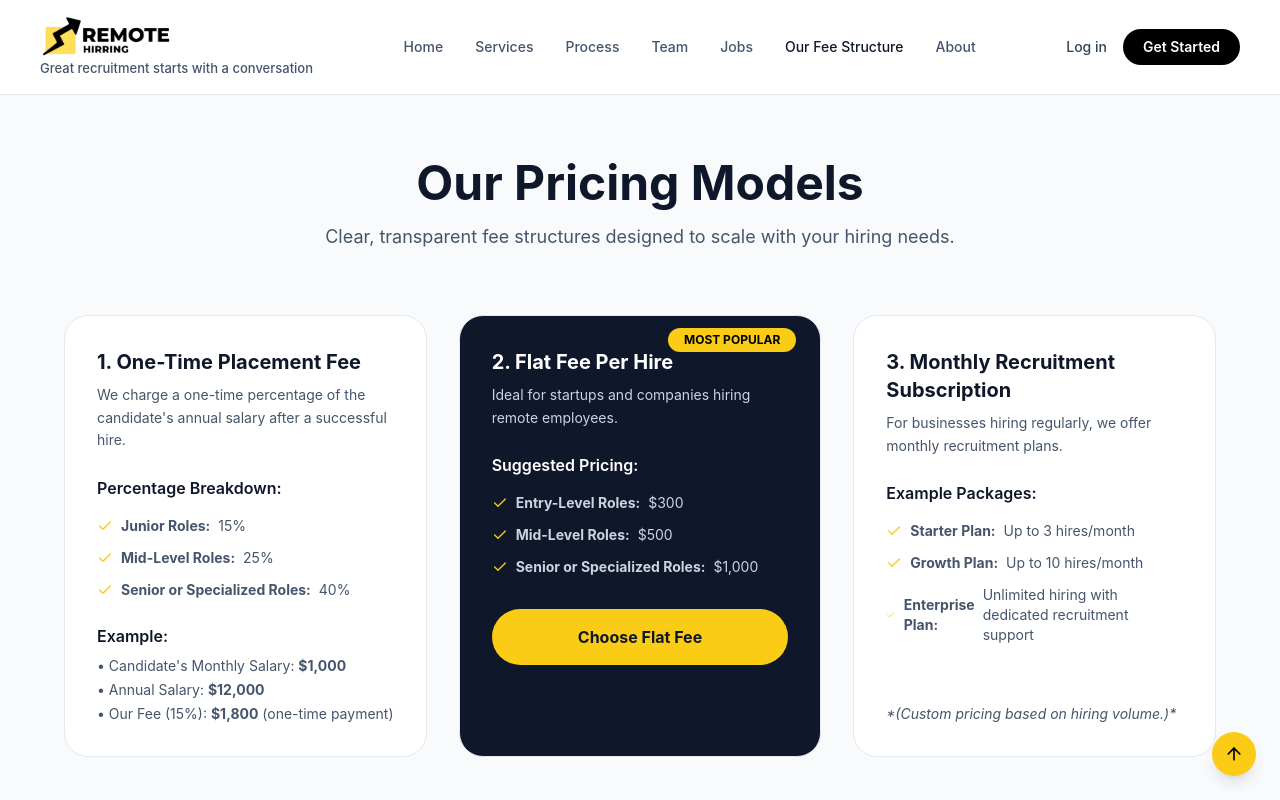
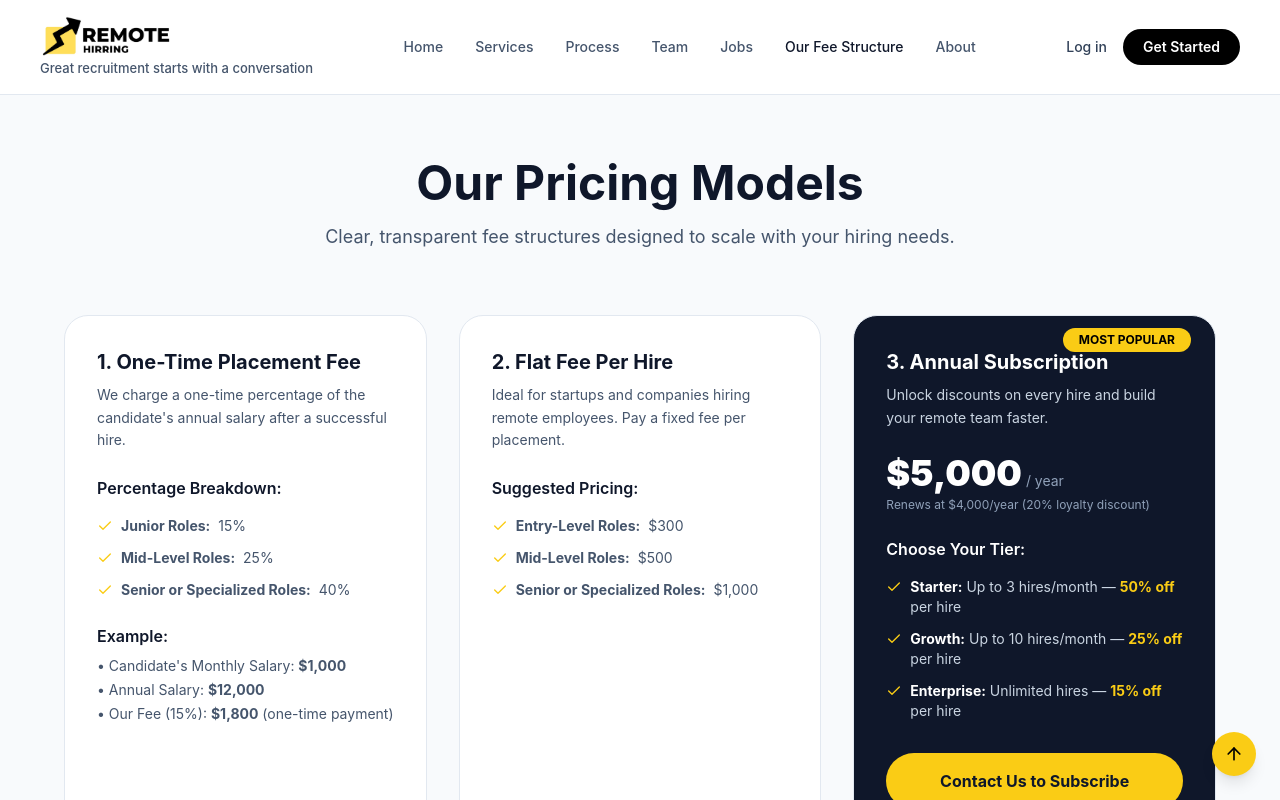
Before and after one commit to joblessSince1997asEngineer/hiring-remote, a Next.js app: page /pricing in a window 1280 px wide. Shown: the top 800 px of the page. Built offline with nearby package versions, Linux system fonts and the light colour scheme; no server answers.

Commit message:
Contact form: save to DB + admin notification + real email

```diff
--- a/app/contact/page.tsx
+++ b/app/contact/page.tsx
@@ -66,7 +66,7 @@ export default function ContactPage() {
               <div>
                 <h3 className="font-semibold text-[#0f172a]">Email us</h3>
                 <p className="text-sm text-slate-500">Our friendly team is here to help.</p>
-                <p className="text-sm text-blue-600 font-medium">hello@hiringremote.com</p>
+                <p className="text-sm text-blue-600 font-medium">hr@remotehirring.com</p>
               </div>
             </div>
 
--- a/app/page.tsx
+++ b/app/page.tsx
@@ -149,28 +149,40 @@ export default function HomePage() {
             </div>
           </div>
 
-          {/* Pricing Card 3 */}
-          <div className="bg-[#1e293b] rounded-2xl p-6 shadow-lg border border-slate-700/50">
-            <div className="font-bold text-white mb-4 text-lg">Monthly Subscription</div>
+          {/* Pricing Card 3 — Annual Subscription */}
+          <div className="bg-[#1e293b] rounded-2xl p-6 shadow-lg border-2 border-[#facc15] relative">
+            <div className="absolute -top-3 right-4 bg-[#facc15] text-black text-[10px] font-bold px-3 py-1 rounded-full">
+              MOST POPULAR
+            </div>
+
+            <div className="font-bold text-white mb-1 text-lg">Annual Subscription</div>
+            <div className="mb-4">
+              <span className="text-3xl font-black text-white">$5,000</span>
+              <span className="text-slate-400 text-sm"> / year</span>
+              <p className="text-[10px] text-slate-400 mt-1">Renews at $4,000/year</p>
+            </div>
+
             <div className="flex justify-between border-b border-slate-700 pb-3 mb-3">
               <span className="text-white">Starter</span>
-              <span className="text-[#2563eb] font-semibold">3 hires/month</span>
+              <span className="text-[#facc15] font-semibold">50% off / hire</span>
             </div>
             <div className="flex justify-between border-b border-slate-700 pb-3 mb-3">
               <span className="text-white">Growth</span>
-              <span className="text-[#2563eb] font-semibold">10 hires/month</span>
+              <span className="text-[#facc15] font-semibold">25% off / hire</span>
             </div>
-            <div className="flex justify-between">
+            <div className="flex justify-between mb-4">
               <span className="text-white">Enterprise</span>
-              <span className="text-[#2563eb] font-semibold">Unlimited</span>
+              <span className="text-[#facc15] font-semibold">15% off / hire</span>
             </div>
-            <Link href="/pricing" className="inline-flex items-center gap-1 text-sm font-medium text-[#2563eb] hover:text-blue-400 transition-colors mt-4">
+            <Link
+              href="/pricing"
+              className="inline-flex items-center gap-1 text-sm font-medium text-[#facc15] hover:text-yellow-300 transition-colors"
+            >
               View Full Pricing →
             </Link>
-          </div>
+                    </div>
         </div>
       </div>
-
     </div>
   )
 }
--- a/app/pricing/page.tsx
+++ b/app/pricing/page.tsx
@@ -1,3 +1,4 @@
+import Link from 'next/link'
 import { Check } from 'lucide-react'
 
 export default function PricingPage() {
@@ -7,10 +8,11 @@ export default function PricingPage() {
 
         <div className="text-center mb-12 md:mb-16">
           <h1 className="text-3xl md:text-5xl font-bold text-[#0f172a] mb-4">Our Pricing Models</h1>
-          <p className="text-slate-600 text-base md:text-lg">Clear, transparent fee structures designed to scale with your hiring needs.</p>
+          <p className="text-slate-600 text-base md:text-lg">
+            Clear, transparent fee structures designed to scale with your hiring needs.
+          </p>
         </div>
 
-        {/* Pricing Cards: Stacks on Mobile, 3 Columns on Desktop */}
         <div className="grid grid-cols-1 md:grid-cols-2 lg:grid-cols-3 gap-6 md:gap-8 items-stretch">
 
           {/* Card 1: One-Time Placement Fee */}
@@ -39,49 +41,71 @@ export default function PricingPage() {
             </ul>
           </div>
 
-          {/* Card 2: Flat Fee Per Hire (The Dark/Highlighted Card) */}
+          {/* Card 2: Flat Fee Per Hire */}
+          <div className="bg-white border border-slate-200 rounded-3xl p-8 flex flex-col">
+            <h3 className="text-xl font-bold text-[#0f172a] mb-2">2. Flat Fee Per Hire</h3>
+            <p className="text-slate-600 text-sm mb-6 leading-relaxed">
+              Ideal for startups and companies hiring remote employees. Pay a fixed fee per placement.
+            </p>
+            <div className="font-semibold text-[#0f172a] mb-4">Suggested Pricing:</div>
+            <ul className="space-y-3 mb-6">
+              <li className="flex items-center gap-2 text-slate-600 text-sm">
+                <Check size={16} color="#facc15" /> <strong>Entry-Level Roles:</strong> $300
+              </li>
+              <li className="flex items-center gap-2 text-slate-600 text-sm">
+                <Check size={16} color="#facc15" /> <strong>Mid-Level Roles:</strong> $500
+              </li>
+              <li className="flex items-center gap-2 text-slate-600 text-sm">
+                <Check size={16} color="#facc15" /> <strong>Senior or Specialized Roles:</strong> $1,000
+              </li>
+            </ul>
+            <div className="text-slate-500 text-sm italic mt-auto">
+              *(No subscription required — pay per hire.)*
+            </div>
+          </div>
+
+          {/* Card 3: Annual Subscription (HIGHLIGHTED) */}
           <div className="bg-[#0f172a] border border-slate-200 rounded-3xl p-8 flex flex-col relative">
             <div className="absolute top-3 right-6 bg-[#facc15] text-black text-xs font-bold px-4 py-1 rounded-full">
               MOST POPULAR
             </div>
-            <h3 className="text-xl font-bold text-white mb-2">2. Flat Fee Per Hire</h3>
-            <p className="text-slate-300 text-sm mb-6 leading-relaxed">Ideal for startups and companies hiring remote employees.</p>
-            <div className="font-semibold text-white mb-4">Suggested Pricing:</div>
+            <h3 className="text-xl font-bold text-white mb-2">3. Annual Subscription</h3>
+            <p className="text-slate-300 text-sm mb-6 leading-relaxed">
+              Unlock discounts on every hire and build your remote team faster.
+            </p>
+
+            <div className="mb-6">
+              <span className="text-4xl font-black text-white">$5,000</span>
+              <span className="text-slate-400 text-sm"> / year</span>
+              <p className="text-slate-400 text-xs mt-1">Renews at $4,000/year (20% loyalty discount)</p>
+            </div>
+
+            <div className="font-semibold text-white mb-4">Choose Your Tier:</div>
             <ul className="space-y-3 mb-8">
-              <li className="flex items-center gap-2 text-slate-300 text-sm">
-                <Check size={16} color="#facc15" /> <strong>Entry-Level Roles:</strong> $300
+              <li className="flex items-start gap-2 text-slate-300 text-sm">
+                <Check size={16} color="#facc15" className="mt-0.5 shrink-0" />
+                <span><strong className="text-white">Starter:</strong> Up to 3 hires/month — <strong className="text-[#facc15]">50% off</strong> per hire</span>
               </li>
-              <li className="flex items-center gap-2 text-slate-300 text-sm">
-                <Check size={16} color="#facc15" /> <strong>Mid-Level Roles:</strong> $500
+              <li className="flex items-start gap-2 text-slate-300 text-sm">
+                <Check size={16} color="#facc15" className="mt-0.5 shrink-0" />
+                <span><strong className="text-white">Growth:</strong> Up to 10 hires/month — <strong className="text-[#facc15]">25% off</strong> per hire</span>
               </li>
-              <li className="flex items-center gap-2 text-slate-300 text-sm">
-                <Check size={16} color="#facc15" /> <strong>Senior or Specialized Roles:</strong> $1,000
+              <li className="flex items-start gap-2 text-slate-300 text-sm">
+                <Check size={16} color="#facc15" className="mt-0.5 shrink-0" />
+                <span><strong className="text-white">Enterprise:</strong> Unlimited hires — <strong className="text-[#facc15]">15% off</strong> per hire</span>
               </li>
             </ul>
-            <button className="w-full py-4 rounded-full bg-[#facc15] font-bold text-[#0f172a] cursor-pointer">
-              Choose Flat Fee
-            </button>
-          </div>
 
-          {/* Card 3: Monthly Recruitment Subscription */}
-          <div className="bg-white border border-slate-200 rounded-3xl p-8 flex flex-col">
-            <h3 className="text-xl font-bold text-[#0f172a] mb-2">3. Monthly Recruitment Subscription</h3>
-            <p className="text-slate-600 text-sm mb-6 leading-relaxed">For businesses hiring regularly, we offer monthly recruitment plans.</p>
-            <div className="font-semibold text-[#0f172a] mb-4">Example Packages:</div>
-            <ul className="space-y-3 mb-6">
-              <li className="flex items-center gap-2 text-slate-600 text-sm">
-                <Check size={16} color="#facc15" /> <strong>Starter Plan:</strong> Up to 3 hires/month
-              </li>
-              <li className="flex items-center gap-2 text-slate-600 text-sm">
-                <Check size={16} color="#facc15" /> <strong>Growth Plan:</strong> Up to 10 hires/month
-              </li>
-              <li className="flex items-center gap-2 text-slate-600 text-sm">
-                <Check size={16} color="#facc15" /> <strong>Enterprise Plan:</strong> Unlimited hiring with dedicated recruitment support
-              </li>
-            </ul>
-            <div className="text-slate-600 text-sm italic mt-auto">
-              *(Custom pricing based on hiring volume.)*
-            </div>
+            <Link
+              href="/contact"
+              className="mt-auto block w-full text-center py-4 rounded-full bg-[#facc15] font-bold text-[#0f172a] hover:bg-yellow-300 transition-colors"
+            >
+              Contact Us to Subscribe
+            </Link>
+
+            <p className="text-center text-xs text-slate-400 mt-3">
+              Online subscription coming soon
+            </p>
           </div>
 
         </div>
```
Also changed, not shown: app/api/contact/route.ts (+50 -5 lines), app/dashboard/page.tsx (+28 -6 lines), components/LongApplicationForm.tsx (+60 -36 lines), 1 other file (tests, documents, lock files or other folders).
